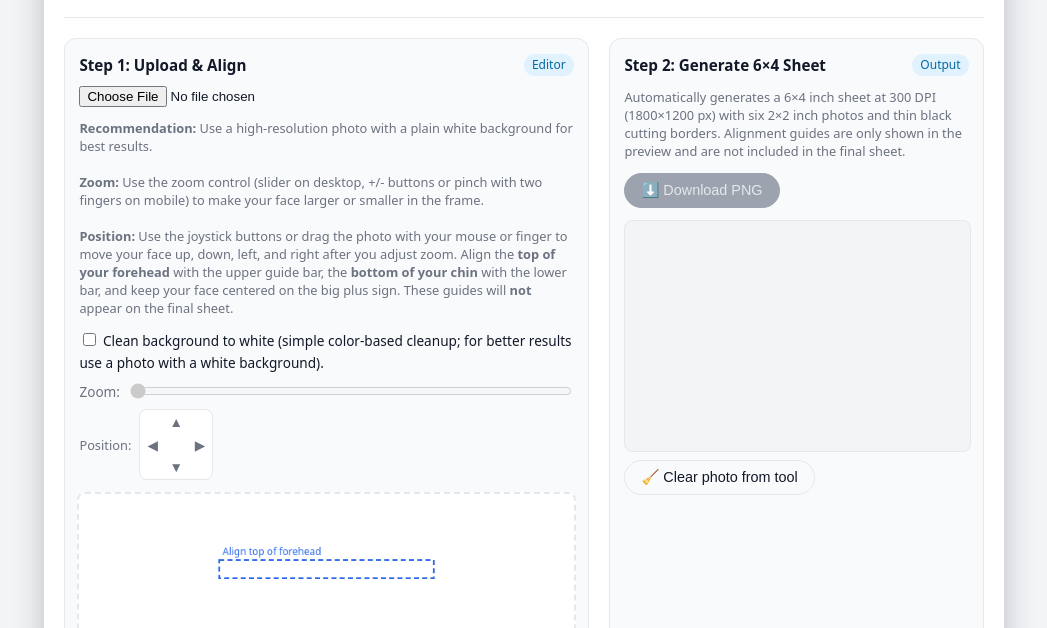
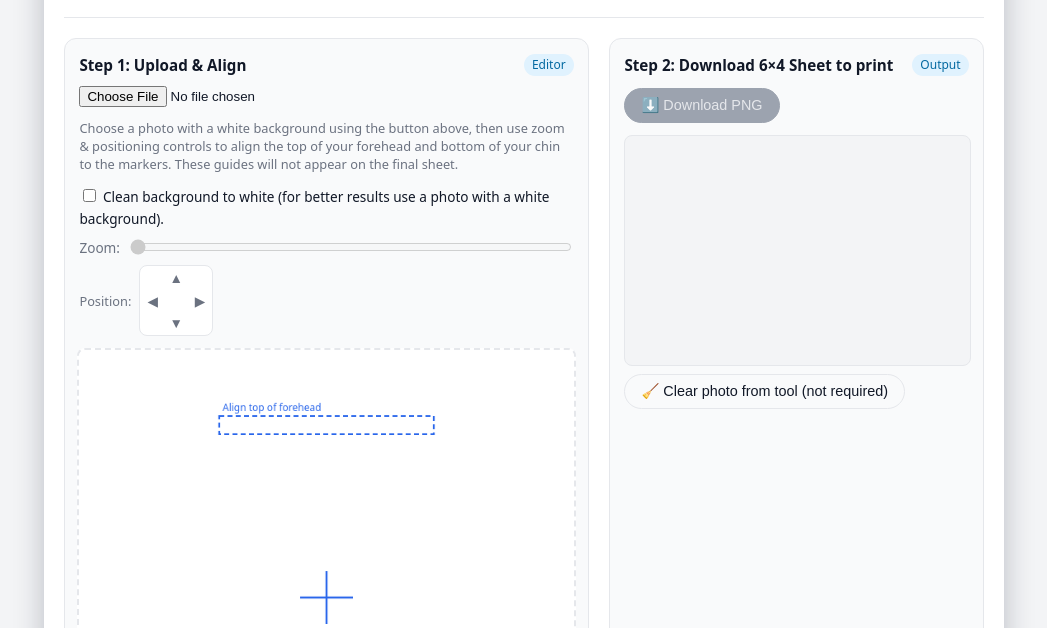
Before and after one commit to aruneshmishra/aruneshmishra.github.io, a plain HTML site: page index.html in a window 1280 px wide. Shown: the part 172-800 px from the top of the page, without its empty margins (116-1163 px from the left). Drawn offline with Linux system fonts and the light colour scheme.

Commit message:
Add files via upload

```diff
--- a/index.html
+++ b/index.html
@@ -549,19 +549,13 @@
       <input id="fileInput" type="file" accept="image/*" />
 
       <p class="hint" style="margin-top:0.75rem;">
-        <strong>Recommendation:</strong> Use a high-resolution photo with a plain white background for best results.
-        <br /><br />
-        <strong>Zoom:</strong> Use the zoom control (slider on desktop, +/- buttons or pinch with two fingers on mobile) to make your face larger or smaller in the frame.
-        <br /><br />
-        <strong>Position:</strong> Use the joystick buttons or drag the photo with your mouse or finger to move your face up, down, left, and right after you adjust zoom.
-        Align the <strong>top of your forehead</strong> with the upper guide bar, the <strong>bottom of your chin</strong> with the lower bar,
-        and keep your face centered on the big plus sign. These guides will <strong>not</strong> appear on the final sheet.
+        Choose a photo with a white background using the button above, then use zoom &amp; positioning controls to align the top of your forehead and bottom of your chin to the markers. These guides will not appear on the final sheet.
       </p>
 
       <div style="margin-top:0.75rem;">
         <label style="font-size:0.85rem;">
           <input type="checkbox" id="bgToggle" />
-          Clean background to white (simple color-based cleanup; for better results use a photo with a white background).
+          Clean background to white (for better results use a photo with a white background).
         </label>
       </div>
 
@@ -607,14 +601,9 @@
     <!-- RIGHT: SHEET -->
     <div class="panel" id="step2">
       <div class="panel-header">
-        <div class="panel-title">Step 2: Generate 6×4 Sheet</div>
+        <div class="panel-title">Step 2: Download 6×4 Sheet to print</div>
         <div class="badge">Output</div>
       </div>
-
-      <p class="hint">
-        Automatically generates a 6×4 inch sheet at 300 DPI (1800×1200 px) with six 2×2 inch photos and thin black cutting borders.
-        Alignment guides are only shown in the preview and are not included in the final sheet.
-      </p>
 
       <div class="btn-row">
         <button id="downloadBtn" class="btn btn-secondary" type="button" disabled>⬇️ Download PNG</button>
@@ -623,7 +612,7 @@
       <canvas id="sheetCanvas" width="1800" height="1200" style="margin-top:0.75rem;"></canvas>
 
       <div class="btn-row" style="margin-top:0.5rem;">
-        <button id="clearBtn" class="btn btn-secondary" type="button">🧹 Clear photo from tool</button>
+        <button id="clearBtn" class="btn btn-secondary" type="button">🧹 Clear photo from tool  (not required)</button>
       </div>
     </div>
   </div>
@@ -668,7 +657,7 @@
     <div class="step-separator">›</div>
     <div class="step-item" id="stepGuide2">
       <span class="step-label">Step 2</span>
-      <span class="step-text">Generate Sheet</span>
+      <span class="step-text">Download 6×4 Sheet</span>
     </div>
   </div>
 
```
